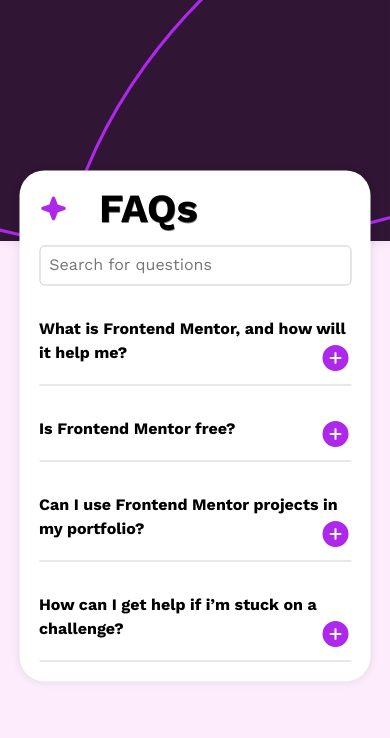
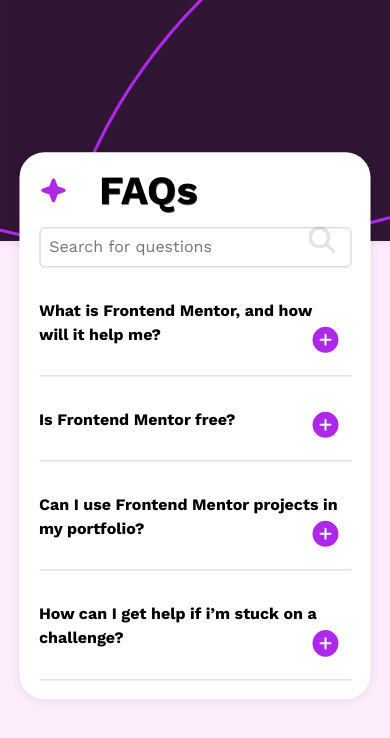
Before and after one commit to alencastroP/FAQ, a plain HTML site: page index.html in a window 390 px wide. Drawn offline with Linux system fonts and the light colour scheme.

Commit message:
Add files via upload

```diff
--- a/app/main.js
+++ b/app/main.js
@@ -1,9 +1,9 @@
-let topicos = []
-const endpointDaAPI = './requisicao.json'
-getBuscarTopicosDaAPI()
+let topics = [];
+const endpointAPI = './requisicao.json';
+getSearchTopics()
 
-async function getBuscarTopicosDaAPI() {
-    const res = await fetch(endpointDaAPI)
-    topicos = await res.json()
-    inserirTopicos(topicos)
+async function getSearchTopics() {
+    const res = await fetch(endpointAPI);
+    topics = await res.json();
+    insertTopics(topics);
 }
--- a/app/script.js
+++ b/app/script.js
@@ -1,62 +1,57 @@
-const elementoTopicos  = document.getElementById('topicos')
-const botaoExpandir = document.querySelectorAll('.botao')
-const conteudoTopico = document.querySelectorAll('.topico-conteudo')
+const topicsElement  = document.getElementById('topics');
+const expandButton = document.querySelectorAll('.button');
+const topicContent = document.querySelectorAll('.topic-content');
 
-async function inserirTopicos(listaDeTopicos) {
-    elementoTopicos.innerHTML = ''
-    listaDeTopicos.forEach(topicos => {
-        elementoTopicos.innerHTML += `
-            <div class="topicos">
-            <h3 class="topico-titulo">${topicos.titulo}<img src="./icons/icon-plus.svg" class="botao"></h3>
-            <p class="topico-conteudo">${topicos.conteudo}</p>
+async function insertTopics(topicsList) {
+    topicsElement.innerHTML = ''
+    topicsList.forEach(topics => {
+        topicsElement.innerHTML += `
+            <div class="topics">
+            <h3 class="topic-title">${topics.title}<img src="./icons/icon-plus.svg" class="button"></h3>
+            <p class="topic-content">${topics.content}</p>
             </div>
         `
     })
 };
 
-//Expandir botão
+//Expand buttons
 
-elementoTopicos.addEventListener("click", (event) => {
-    if (event.target.classList.contains('botao')){
-        const topico = event.target.closest('.topicos');
-        const conteudo = topico.querySelector('.topico-conteudo');
-        const botaoImg = topico.querySelector('img');
+topicsElement.addEventListener("click", (event) => {
+    if (event.target.classList.contains('button')){
+        const topic = event.target.closest('.topics');
+        const content = topic.querySelector('.topic-content');
+        const imgButton = topic.querySelector('img');
 
-        console.log(botaoImg)
-
-        if(conteudo.classList.toggle('expandido')){
-            conteudo.style.display = "block";
-            botaoImg.src = "./icons/icon-minus.svg";
+        if(content.classList.toggle('expandido')){
+            content.style.display = "block";
+            imgButton.src = "./icons/icon-minus.svg";
         }else{
-            conteudo.style.display = "none";
-            botaoImg.src = "./icons/icon-plus.svg";
+            content.style.display = "none";
+            imgButton.src = "./icons/icon-plus.svg";
         }
-
-        console.log(topico)
     }});
 
+//Search functions
 
-//Função de pesquisa
+const searchBar = document.querySelector(".search");
 
-const barraDePesquisa = document.querySelector(".search");
+searchBar.addEventListener("input", filterSearch);
 
-barraDePesquisa.addEventListener("input", filtrarPesquisa);
+function filterSearch(){
+    const topics = document.querySelectorAll(".topics");
 
-function filtrarPesquisa(){
-    const topicos = document.querySelectorAll(".topicos")
+    if(searchBar.value != "" && searchBar.value != null){
+        for(let topic of topics){
+            let title = topic.querySelector(".topic-title").textContent.toLowerCase();
+            let filterValue = searchBar.value.toLowerCase();
 
-    if(barraDePesquisa.value != "" && barraDePesquisa.value != null){
-        for(let topico of topicos){
-            let titulo = topico.querySelector(".topico-titulo").textContent.toLowerCase();
-            let valorFiltro = barraDePesquisa.value.toLowerCase();
-
-            if(!titulo.includes(valorFiltro)){
-                topico.style.display = "none";
+            if(!title.includes(filterValue)){
+                topic.style.display = "none";
             }else{
-                topico.style.display = "block";
+                topic.style.display = "block";
             }
         }
     }else{
-        topicos.style.display = "block";
+        topics.style.display = "block";
     }
 }
--- a/index.html
+++ b/index.html
@@ -9,21 +9,22 @@
 </head>
 <body>
     <div class="background">
-        <img src="./icons/background-pattern-desktop.svg" alt="backgroundDesktop" class="imagem-desktop"></img>
-        <img src="./icons/background-pattern-mobile.svg" alt="backgroundMobile" class="imagem-mobile"></img>
+        <img src="./icons/background-pattern-desktop.svg" alt="backgroundDesktop" class="desktop-img"></img>
+        <img src="./icons/background-pattern-mobile.svg" alt="backgroundMobile" class="mobile-img"></img>
     </div>
 
     <div class="form">
         <form class="formulario">
-            <h3 class="titulo"><img src="./icons/icon-star.svg" alt="icon-star" class="star"></img>FAQs</h3>
+            <h3 class="title"><img src="./icons/icon-star.svg" alt="icon-star" class="star">FAQs</h3>
 
-            <input type="search" class="search" placeholder="Search for questions"></input>
+            <input type="search" class="search" placeholder="Search for questions"><img src="./icons/search.svg" class="search-icon"/></input>
+
 
             <!-- <button class="botao-pesquisa">
                 <img src="./icons/search.svg" alt="pesquisar" class="lupa-pesquisa">
             </button> -->
 
-            <section id="topicos">
+            <section id="topics">
 
             </section>
         </form>
--- a/requisicao.json
+++ b/requisicao.json
@@ -1,18 +1,18 @@
 [
     {
-        "titulo": "What is Frontend Mentor, and how will it help me?",
-        "conteudo": "Frontend Mentor offers realistic coding challenges to help developers improve their frontend coding skills with projects in HTML, CSS, and JavaScript. Its’s suitable for all levels and ideal for portfolio building."
+        "title": "What is Frontend Mentor, and how will it help me?",
+        "content": "Frontend Mentor offers realistic coding challenges to help developers improve their frontend coding skills with projects in HTML, CSS, and JavaScript. Its’s suitable for all levels and ideal for portfolio building."
     },
     {
-        "titulo": "Is Frontend Mentor free?",
-        "conteudo": "Conteudo 1"
+        "title": "Is Frontend Mentor free?",
+        "content": "Conteudo 1"
     },
     {
-        "titulo": "Can I use Frontend Mentor projects in my portfolio?",
-        "conteudo": "Conteudo 3"
+        "title": "Can I use Frontend Mentor projects in my portfolio?",
+        "content": "Conteudo 3"
     },
     {
-        "titulo": "How can I get help if i’m stuck on a challenge?",
-        "conteudo": "Conteudo 4"
+        "title": "How can I get help if i’m stuck on a challenge?",
+        "content": "Conteudo 4"
     }
 ]
--- a/styles.css
+++ b/styles.css
@@ -38,7 +38,7 @@
     padding-right: 0.5em;
 }
 
-.titulo {
+.title {
     text-align: left;
     font-family: 'WorkSans-Bold';
     font-size: 4.5em;
@@ -46,40 +46,9 @@
     text-shadow: 1.8px 1.8px 1.8px gray;
 }
 
-.topicos {
-    padding: 2em 0em 1.2em 0em;
-    border-bottom: 0.5px solid lightgrey;
-}
-
-.topico-titulo{
-    text-align: left;
-    font-family: 'WorkSans-Bold';
-    font-size: 1em;
-    line-height: 1.5;
-    word-wrap: break-word;
-}
-
-.topico-conteudo{
-    display: none;
-    text-align: left;
-    font-family: 'WorkSans-Regular';
-    letter-spacing: 0.5px;
-    color: gray;
-    font-size: 0.8em;
-    padding: 10px 10px 0px 0px;
-    line-height: 1.4;
-}
-
-.botao {
-    width: 22px;
-    height: auto;
-    float: right;
-    cursor: pointer;
-    vertical-align: middle;
-}
-
 .search {
     margin-top: 5%;
+    position: relative;
     width: 100%;
     padding: 3% 3% 3% 3%;
     font-size: 1em;
@@ -91,40 +60,79 @@
     cursor: pointer;
 }
 
+.search-icon{
+    position: relative;
+    right: 1em;
+    bottom: 41px;
+    width: 27px;
+    opacity: 10%;
+    cursor: pointer;
+    height: auto;
+    float: right;
+    cursor: pointer;
+    vertical-align: middle;
+}
+
+.topics {
+    padding: 2em 0em 1.2em 0em;
+    border-bottom: 0.5px solid lightgrey;
+}
+
+.topic-title{
+    text-align: left;
+    font-family: 'WorkSans-Bold';
+    font-size: 1em;
+    line-height: 1.5;
+    word-wrap: break-word;
+}
+
+.topic-content{
+    display: none;
+    text-align: left;
+    font-family: 'WorkSans-Regular';
+    letter-spacing: 0.5px;
+    color: gray;
+    font-size: 0.8em;
+    padding: 10px 10px 0px 0px;
+    line-height: 1.4;
+}
+
+.button {
+    display: flex;
+    align-items: center;
+    justify-content: space-between;
+    width: 25px;
+    height: auto;
+    float: right;
+    cursor: pointer;
+    vertical-align: middle;
+}
+
+
 /* .botao-pesquisa{
-    background-color: var(--cinza-claro);
-    border: 0px;
-    border-radius: 0px 32px 32px 0px;
     padding: 8px;
     padding-right: 15px;
     border-left: none;
     cursor: pointer;
-}
-
-.lupa-pesquisa {
-    height: auto;
-    width: 2em;
-    vertical-align: middle;
-    margin-right: 5px;
 } */
 
 
 @media (min-width: 768px) {
-    .imagem-desktop {
+    .desktop-img {
         display: block;
         width: 100%;
     }
-    .imagem-mobile {
+    .mobile-img {
         display: none;
     }
 
 }
 
 @media (max-width: 768px) {
-    .imagem-desktop {
+    .desktop-img {
         display: none;
     }
-    .imagem-mobile {
+    .mobile-img {
         display: block;
         width: 100%;
         box-shadow: 0 0 10px rgba(0, 0, 0, 0.1);
@@ -145,7 +153,7 @@
         padding-right: 0.8em;
     }
 
-    .titulo {
+    .title {
         text-align: left;
         font-family: 'WorkSans-Bold';
         font-size: 2.5em;
@@ -153,19 +161,42 @@
         text-shadow: 0.5px 0.5px 0.5px gray;
     }
 
-    .topico-titulo{
+    .topic-title{
         text-align: left;
         font-family: 'WorkSans-Bold';
         font-size: 1em;
         line-height: 1.5;
+        white-space: normal;
+        overflow: hidden;
         overflow-wrap: break-word;
+        margin-right: 10px;
     }
 
-    .botao {
+
+    .button {
         width: 2em;
         height: auto;
         float: right;
         cursor: pointer;
+        position: relative;
+        display: flex;
+        align-items: center;
+        justify-content: space-between;
+
+    }
+
+    .search-icon{
+        position: relative;
+        right: 1em;
+        bottom: 41px;
+        width: 27px;
+        opacity: 10%;
+        cursor: pointer;
+        height: auto;
+        float: right;
+        cursor: pointer;
+        vertical-align: middle;
+        top:auto;
     }
 
     :root {
```
